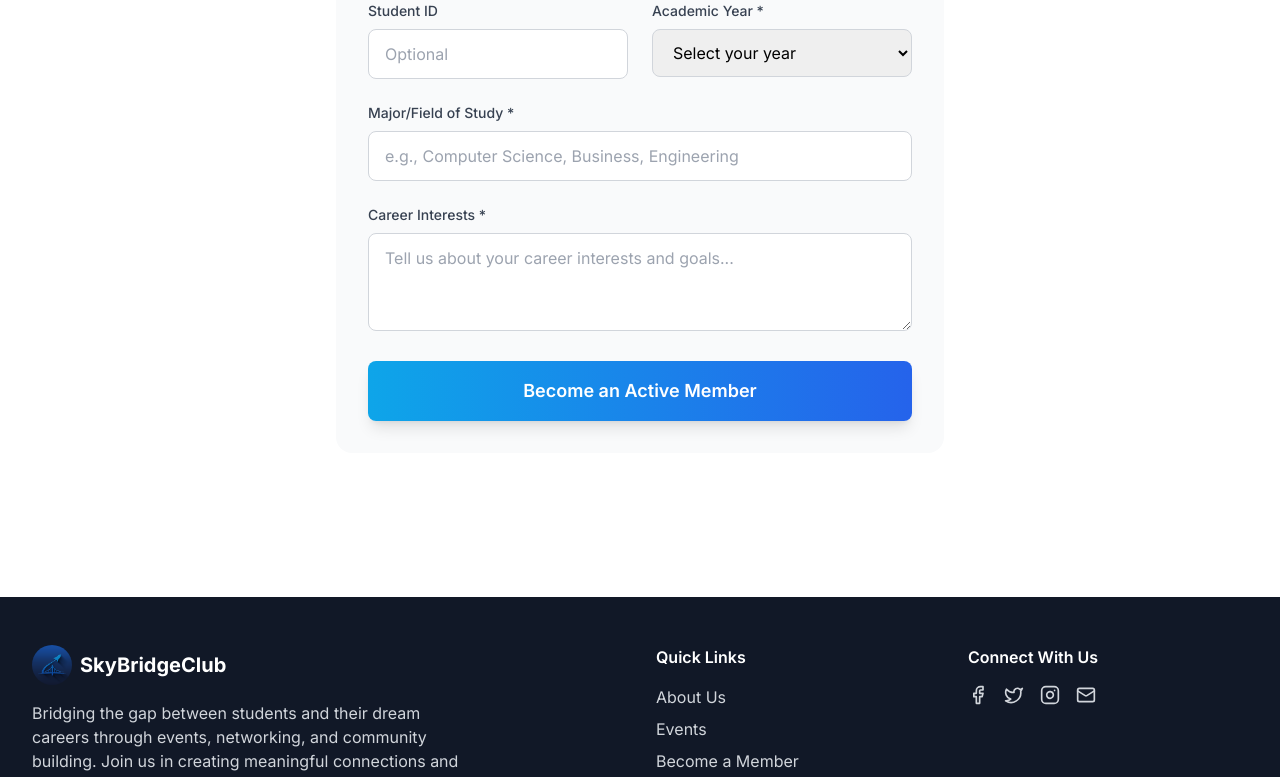
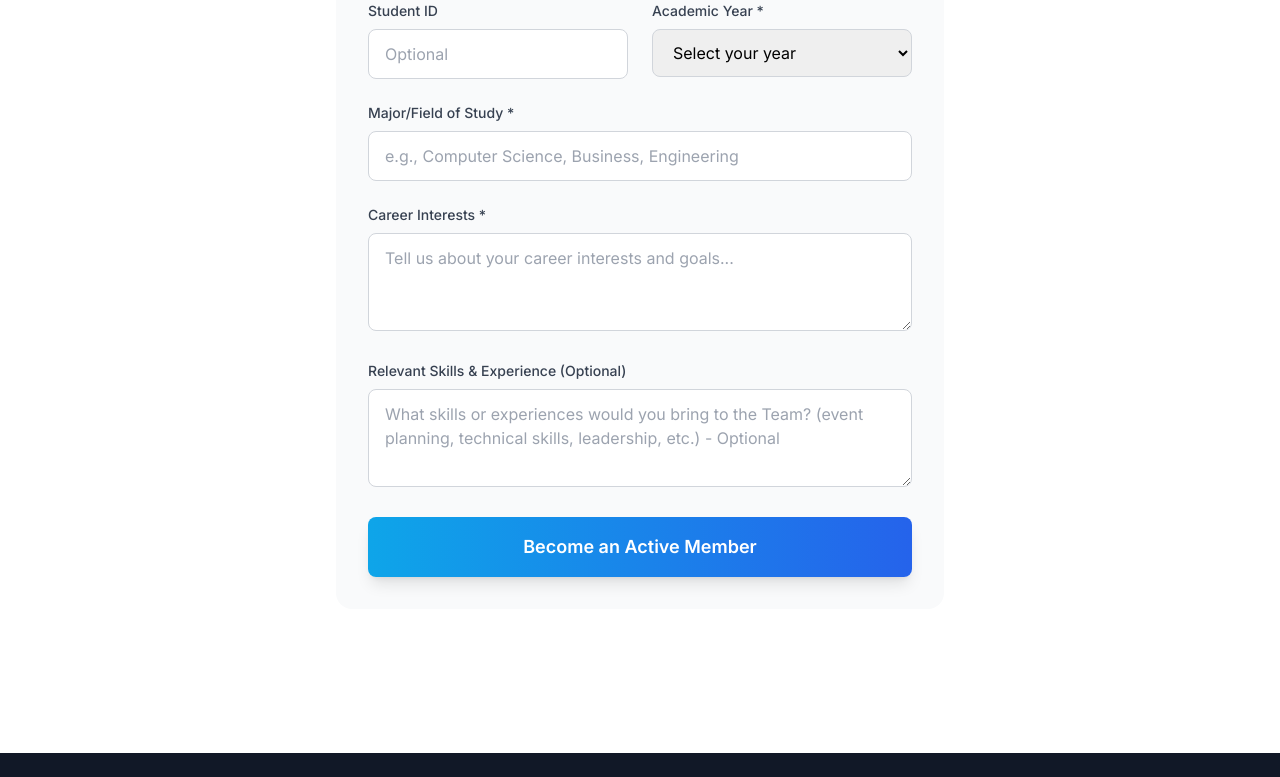
Before and after one commit to akrambengueddoudj/skybridge, a Next.js app: page /join in a window 1280 px wide. Shown: the part 2557-3334 px from the top of the page. Built offline with nearby package versions, Linux system fonts and the light colour scheme.

Commit message:
Improve contact API validation and join form
Added basic field validation and improved error handling in the contact API route. Enhanced the join page by adding an optional skills and experience textarea for active members.

```diff
--- a/src/app/api/contact/route.ts
+++ b/src/app/api/contact/route.ts
@@ -4,6 +4,14 @@ import { supabase } from '@/lib/supabase'
 export async function POST(request: NextRequest) {
   try {
     const body = await request.json()
+
+    // Basic validation
+    if (!body.name || !body.email || !body.subject || !body.message) {
+      return NextResponse.json(
+        { error: 'All fields are required' },
+        { status: 400 }
+      )
+    }
 
     const { data, error } = await supabase
       .from('messages')
@@ -18,19 +26,23 @@ export async function POST(request: NextRequest) {
       .select()
 
     if (error) {
+      console.error('Supabase error:', error)
       return NextResponse.json(
-        { error: error.message },
-        { status: 400 }
+        { error: 'Failed to save message. Please try again.' },
+        { status: 500 }
       )
     }
 
     return NextResponse.json({
       success: true,
-      data: data[0]
+      data: data[0],
+      message: 'Message sent successfully'
     })
+
   } catch (error) {
+    console.error('Contact API error:', error)
     return NextResponse.json(
-      { error: 'Internal server error' },
+      { error: 'Internal server error. Please try again later.' },
       { status: 500 }
     )
   }
@@ -44,14 +56,16 @@ export async function GET() {
       .order('created_at', { ascending: false })
 
     if (error) {
+      console.error('Supabase error:', error)
       return NextResponse.json(
-        { error: error.message },
-        { status: 400 }
+        { error: 'Failed to fetch messages' },
+        { status: 500 }
       )
     }
 
     return NextResponse.json({ data })
   } catch (error) {
+    console.error('Contact API error:', error)
     return NextResponse.json(
       { error: 'Internal server error' },
       { status: 500 }
--- a/src/app/join/page.tsx
+++ b/src/app/join/page.tsx
@@ -490,6 +490,22 @@ export default function JoinPage() {
                 </div>
               </>
             )}
+            {formData.memberType === 'active' && (
+              <div className="mb-6">
+                <label htmlFor="skills" className="block text-sm font-medium text-gray-700 mb-2">
+                  Relevant Skills & Experience (Optional)
+                </label>
+                <textarea
+                  id="skills"
+                  name="skills"
+                  rows={3}
+                  value={formData.skills}
+                  onChange={handleChange}
+                  className="w-full px-4 py-3 border border-gray-300 rounded-lg focus:ring-2 focus:ring-sky-500 focus:border-sky-500 transition-colors"
+                  placeholder="What skills or experiences would you bring to the Team? (event planning, technical skills, leadership, etc.) - Optional"
+                />
+              </div>
+            )}
             {submitError && (
               <div className="mb-6 p-4 bg-red-50 border border-red-200 rounded-lg">
                 <div className="flex items-start space-x-3">
```
